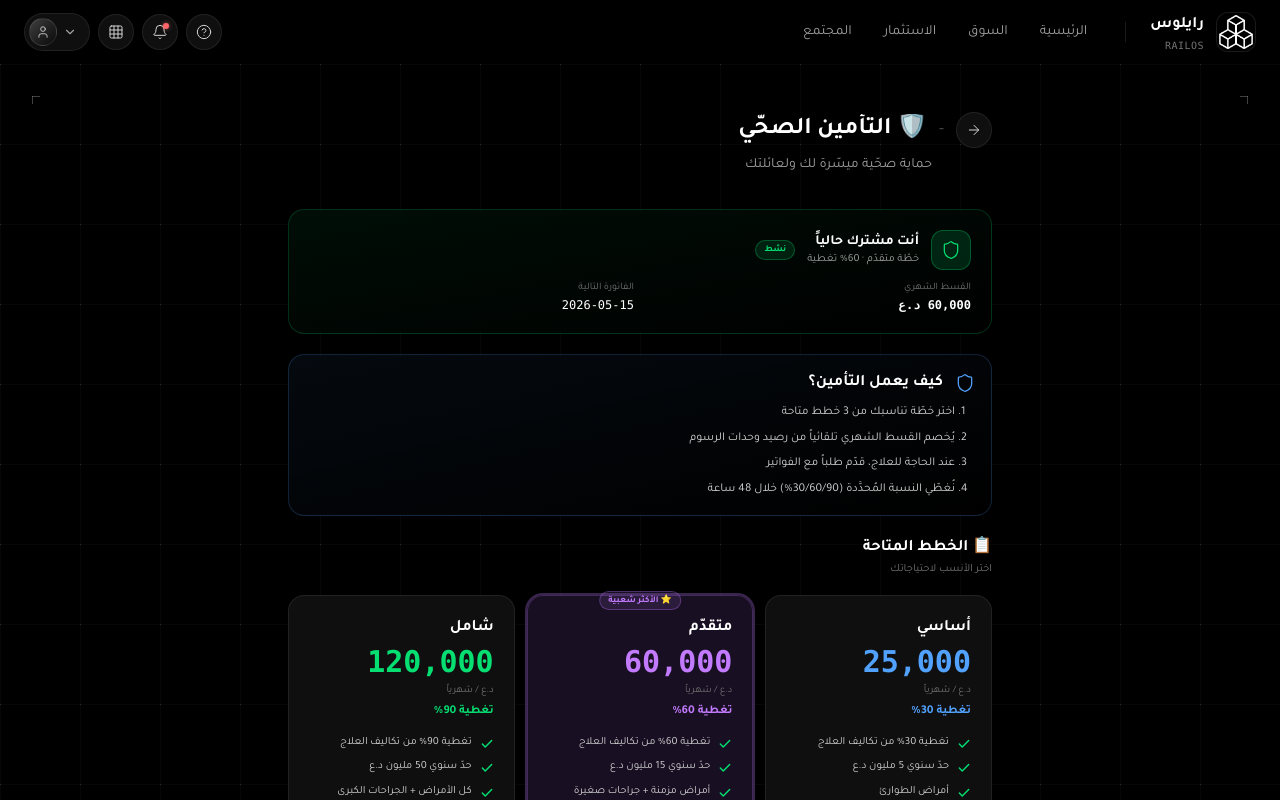
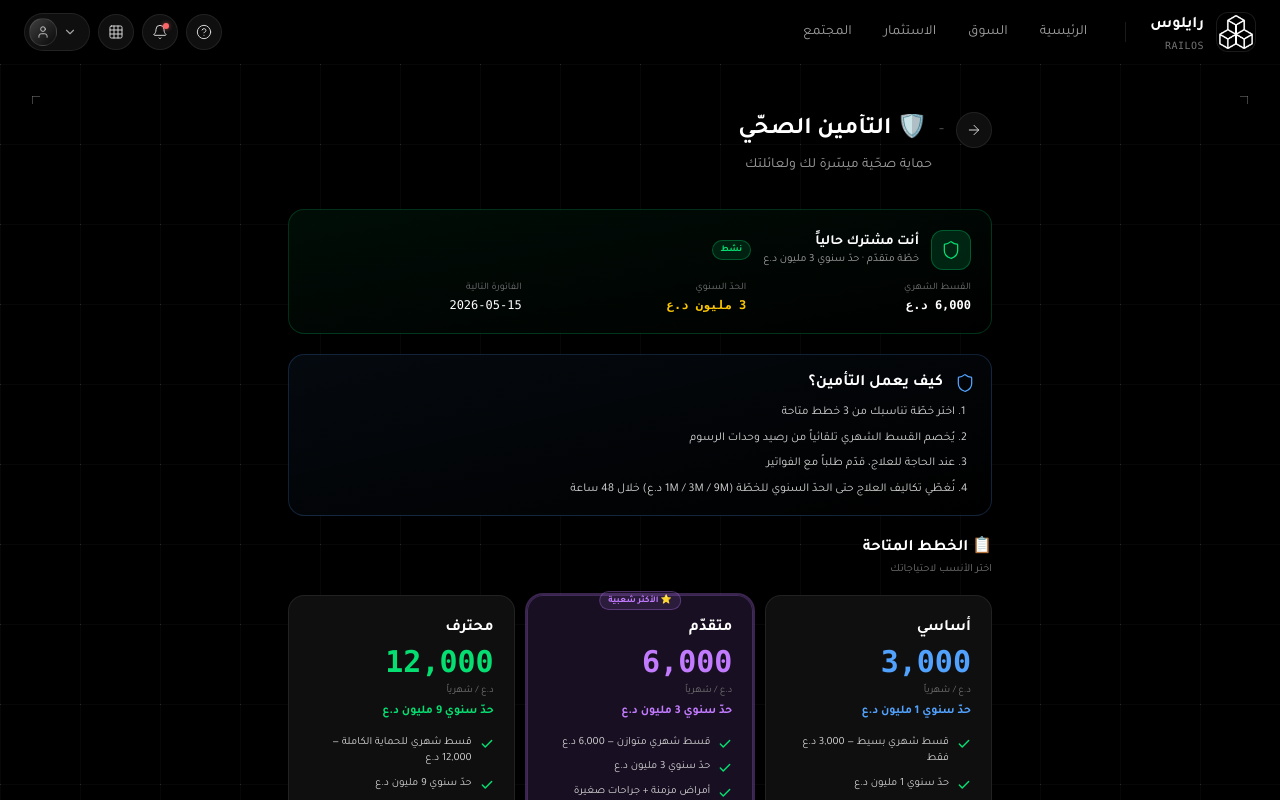
Before and after one commit to railostrade-colla/RailOS, a Next.js app: page /healthcare/insurance in a window 1280 px wide. Shown: the top 800 px of the page. Built offline with nearby package versions, Linux system fonts and the light colour scheme.

Commit message:
ui: cleaner back buttons + market default tab + interactive alerts strip

```diff
--- a/app/(app)/dashboard/page.tsx
+++ b/app/(app)/dashboard/page.tsx
@@ -393,28 +393,38 @@ export default function DashboardPage() {
             })}
           </div>
 
-          {/* ═════════════ § 3: Alerts strip (conditional) ═════════════ */}
+          {/* ═════════════ § 3: Alerts strip (interactive pills) ═════════════ */}
           {alerts.length > 0 && (
-            <div className="bg-yellow-400/[0.04] border border-yellow-400/20 rounded-xl px-3 py-2.5 mb-7 flex items-center gap-2 overflow-x-auto">
-              {alerts.map((a, i) => (
-                <span key={a.id} className="flex items-center gap-2 flex-shrink-0">
+            <div className="mb-7">
+              <div className="flex items-center justify-between mb-2">
+                <span className="text-[11px] text-yellow-400 font-bold flex items-center gap-1.5">
+                  <span className="w-1.5 h-1.5 rounded-full bg-yellow-400 animate-pulse" />
+                  تنبيهات تحتاج انتباهك
+                </span>
+                <button
+                  onClick={() => router.push("/notifications")}
+                  className="text-[10px] text-yellow-400 hover:text-yellow-300 flex items-center gap-1 transition-colors"
+                >
+                  عرض الكل
+                  <ChevronLeft className="w-3 h-3" strokeWidth={2.5} />
+                </button>
+              </div>
+              <div className="flex items-center gap-1.5 overflow-x-auto pb-1 -mx-1 px-1">
+                {alerts.map((a) => (
                   <button
+                    key={a.id}
                     onClick={() => router.push(a.href)}
-                    className="text-[11px] text-neutral-300 hover:text-white whitespace-nowrap flex items-center gap-1.5 transition-colors"
+                    className={cn(
+                      "flex items-center gap-1.5 flex-shrink-0 px-3 py-2 rounded-full border transition-colors text-[11px] font-bold whitespace-nowrap",
+                      "bg-yellow-400/[0.08] border-yellow-400/30 text-yellow-400",
+                      "hover:bg-yellow-400/[0.15] hover:border-yellow-400/50 active:bg-yellow-400/[0.2]"
+                    )}
                   >
-                    <span>{a.icon}</span>
                     <span>{a.title}</span>
+                    <ChevronLeft className="w-3 h-3 opacity-70" strokeWidth={2.5} />
                   </button>
-                  {i < alerts.length - 1 && <span className="text-neutral-700">·</span>}
-                </span>
-              ))}
-              <button
-                onClick={() => router.push("/notifications")}
-                className="mr-auto text-[10px] text-yellow-400 hover:text-yellow-300 flex items-center gap-1 flex-shrink-0 transition-colors"
-              >
-                الكل
-                <ChevronLeft className="w-3 h-3" strokeWidth={2.5} />
-              </button>
+                ))}
+              </div>
             </div>
           )}
 
--- a/app/(app)/healthcare/insurance/page.tsx
+++ b/app/(app)/healthcare/insurance/page.tsx
@@ -19,17 +19,24 @@ const fmtNum = (n: number) => n.toLocaleString("en-US")
 
 const PLAN_FEATURES: Record<InsurancePlan, { features: string[]; covers: string[] }> = {
   basic: {
-    features: ["تغطية 30% من تكاليف العلاج", "حدّ سنوي 5 مليون د.ع", "أمراض الطوارئ"],
-    covers: ["كسور وحوادث", "أمراض موسمية"],
+    features: ["قسط شهري بسيط — 3,000 د.ع فقط", "حدّ سنوي 1 مليون د.ع", "أمراض الطوارئ والحالات البسيطة"],
+    covers: ["كسور وحوادث", "أمراض موسمية", "فحوصات أساسية"],
   },
   advanced: {
-    features: ["تغطية 60% من تكاليف العلاج", "حدّ سنوي 15 مليون د.ع", "أمراض مزمنة + جراحات صغيرة"],
-    covers: ["السكّري", "ارتفاع الضغط", "جراحات اليوم الواحد"],
+    features: ["قسط شهري متوازن — 6,000 د.ع", "حدّ سنوي 3 مليون د.ع", "أمراض مزمنة + جراحات صغيرة"],
+    covers: ["السكّري", "ارتفاع الضغط", "جراحات اليوم الواحد", "الأشعة"],
   },
   comprehensive: {
-    features: ["تغطية 90% من تكاليف العلاج", "حدّ سنوي 50 مليون د.ع", "كل الأمراض + الجراحات الكبرى"],
+    features: ["قسط شهري للحماية الكاملة — 12,000 د.ع", "حدّ سنوي 9 مليون د.ع", "كل الأمراض + الجراحات الكبرى"],
     covers: ["جراحات القلب", "علاج السرطان", "زراعة الأعضاء", "علاج خارج العراق"],
   },
+}
+
+/** عرض الحدّ السنوي بصيغة مختصرة (مثلاً: "1 مليون د.ع"). */
+function fmtAnnualLimit(n: number): string {
+  if (n >= 1_000_000) return `${(n / 1_000_000).toFixed(n % 1_000_000 === 0 ? 0 : 1)} مليون د.ع`
+  if (n >= 1_000) return `${(n / 1_000).toFixed(0)} ألف د.ع`
+  return `${fmtNum(n)} د.ع`
 }
 
 export default function InsurancePage() {
@@ -67,15 +74,19 @@ export default function InsurancePage() {
                 <div>
                   <div className="text-sm font-bold text-white">أنت مشترك حالياً</div>
                   <div className="text-[11px] text-neutral-400">
-                    خطّة {MOCK_INSURANCE_PLANS.find((p) => p.plan === myInsurance.plan)?.name} · {myInsurance.coverage_pct}% تغطية
+                    خطّة {MOCK_INSURANCE_PLANS.find((p) => p.plan === myInsurance.plan)?.name} · حدّ سنوي {fmtAnnualLimit(myInsurance.annual_limit)}
                   </div>
                 </div>
                 <Badge color="green">نشط</Badge>
               </div>
-              <div className="grid grid-cols-2 gap-3 text-xs">
+              <div className="grid grid-cols-3 gap-3 text-xs">
                 <div>
                   <div className="text-[10px] text-neutral-500 mb-0.5">القسط الشهري</div>
                   <div className="text-white font-mono font-bold">{fmtNum(myInsurance.monthly_fee)} د.ع</div>
+                </div>
+                <div>
+                  <div className="text-[10px] text-neutral-500 mb-0.5">الحدّ السنوي</div>
+                  <div className="text-yellow-400 font-mono font-bold">{fmtAnnualLimit(myInsurance.annual_limit)}</div>
                 </div>
                 <div>
                   <div className="text-[10px] text-neutral-500 mb-0.5">الفاتورة التالية</div>
@@ -94,7 +105,7 @@ export default function InsurancePage() {
               <li>اختر خطّة تناسبك من 3 خطط متاحة</li>
               <li>يُخصم القسط الشهري تلقائياً من رصيد وحدات الرسوم</li>
               <li>عند الحاجة للعلاج، قدّم طلباً مع الفواتير</li>
-              <li>نُغطّي النسبة المُحدَّدة (30/60/90%) خلال 48 ساعة</li>
+              <li>نُغطّي تكاليف العلاج حتى الحدّ السنوي للخطّة (1M / 3M / 9M د.ع) خلال 48 ساعة</li>
             </ol>
           </Card>
 
@@ -133,7 +144,7 @@ export default function InsurancePage() {
                     plan.color === "purple" && "text-purple-400",
                     plan.color === "green"  && "text-green-400",
                   )}>
-                    تغطية {plan.coverage_pct}%
+                    حدّ سنوي {fmtAnnualLimit(plan.annual_limit)}
                   </div>
 
                   <div className="space-y-2 mb-4">
@@ -200,6 +211,8 @@ export default function InsurancePage() {
             <>
               <div className="text-xs text-neutral-300 leading-relaxed mb-3">
                 ستشترك في خطّة <span className="text-white font-bold">{plan.name}</span> بقسط شهري <span className="text-white font-bold font-mono">{fmtNum(plan.monthly_fee)}</span> د.ع.
+                <br />
+                الحدّ السنوي للتغطية: <span className="text-yellow-400 font-bold">{fmtAnnualLimit(plan.annual_limit)}</span>.
               </div>
               <div className="bg-blue-400/[0.05] border border-blue-400/[0.2] rounded-xl p-3 text-[11px] text-blue-400">
                 ⚠️ سيتم خصم القسط الأول الآن من رصيد وحدات الرسوم. يمكن إلغاء الاشتراك في أي وقت.
--- a/app/(app)/market/page.tsx
+++ b/app/(app)/market/page.tsx
@@ -49,7 +49,7 @@ function MarketContent() {
   const tabFromUrl = searchParams?.get("tab") as MarketTab | null
   const companyFilter = searchParams?.get("company")
 
-  const [tab, setTab] = useState<MarketTab>(tabFromUrl || "projects")
+  const [tab, setTab] = useState<MarketTab>(tabFromUrl || "news")
   const [search, setSearch] = useState("")
   const [sectorFilter, setSectorFilter] = useState("الكل")
   const [riskFilter, setRiskFilter] = useState("الكل")
@@ -160,13 +160,13 @@ function MarketContent() {
             </div>
           )}
 
-          {/* Tabs (uses Tabs primitive) — 4 tabs: News | Projects | Companies | Offers */}
+          {/* Tabs (uses Tabs primitive) — 4 tabs: News (default) | Projects | Companies | Offers */}
           <div className="mb-4">
             <Tabs
               tabs={[
-                { id: "news", icon: "📰", label: "الأخبار", count: news.length },
-                { id: "projects", icon: "🏗️", label: "المشاريع", count: filteredProjects.length },
-                { id: "companies", icon: "🏢", label: "الشركات", count: filteredCompanies.length },
+                { id: "news", label: "الأخبار", count: news.length },
+                { id: "projects", label: "المشاريع", count: filteredProjects.length },
+                { id: "companies", label: "الشركات", count: filteredCompanies.length },
                 { id: "offers", icon: "✨", label: "العروض", count: mockAds.length + userOffers.length },
               ]}
               activeTab={tab}
--- a/app/(app)/menu/page.tsx
+++ b/app/(app)/menu/page.tsx
@@ -1,11 +1,10 @@
 "use client"
 
 import Link from "next/link"
-import { useRouter } from "next/navigation"
 import {
   Coins, Zap, Star, Shield, Settings, Newspaper,
   HelpCircle, BookOpen, TrendingUp, FileText, Lock, Info, Heart, Building2,
-  HeartPulse, Users, Gift, ChevronRight,
+  HeartPulse, Users, Gift,
 } from "lucide-react"
 import { AppLayout } from "@/components/layout/AppLayout"
 import { GridBackground } from "@/components/layout/GridBackground"
@@ -187,7 +186,6 @@ const menuItems: MenuItem[] = [
 ]
 
 export default function MenuPage() {
-  const router = useRouter()
   return (
     <AppLayout>
       <div className="relative">
@@ -195,22 +193,11 @@ export default function MenuPage() {
 
         <div className="relative z-10 px-4 lg:px-8 py-8 lg:py-12 max-w-screen-2xl mx-auto">
 
-          {/* Back button — same style as menu items */}
-          <button
-            onClick={() => router.back()}
-            className="group flex items-center gap-2 mb-5 px-3 py-2 rounded-xl bg-white/[0.05] border border-white/[0.08] hover:bg-white/[0.08] transition-colors"
-          >
-            <div className="w-8 h-8 rounded-lg bg-neutral-300/5 border border-neutral-300/20 flex items-center justify-center group-hover:scale-105 transition-transform">
-              <ChevronRight className="w-4 h-4 text-neutral-300" strokeWidth={1.5} />
-            </div>
-            <span className="text-sm text-neutral-200 font-medium">رجوع</span>
-          </button>
-
           <PageHeader
             badge="MAIN MENU · 17 SHORTCUTS"
             title="القائمة الرئيسية"
             description="كل اختصارات Railos في مكان واحد"
-            showBack={false}
+            showBack={true}
           />
 
           {/* Grid - 4 cols always (mobile flat, desktop carded) */}
--- a/app/(app)/profile/page.tsx
+++ b/app/(app)/profile/page.tsx
@@ -124,7 +124,7 @@ export default function ProfilePage() {
 
         <div className="relative z-10 px-4 lg:px-8 py-8 lg:py-12 max-w-3xl mx-auto pb-20">
 
-          <PageHeader title="ملفي الشخصي" subtitle="إدارة حسابك" backHref="/dashboard" />
+          <PageHeader title="ملفي الشخصي" subtitle="إدارة حسابك" showBack={false} />
 
           {/* ═══ § 1 Profile Card (Hero) ═══ */}
           <Card variant="gradient" color="purple" className="mb-6">
--- a/components/admin/panels/HealthcareAdminPanel.tsx
+++ b/components/admin/panels/HealthcareAdminPanel.tsx
@@ -295,7 +295,7 @@ export function HealthcareAdminPanel() {
                 <TH>المستخدم</TH>
                 <TH>الخطّة</TH>
                 <TH>القسط الشهري</TH>
-                <TH>التغطية</TH>
+                <TH>الحدّ السنوي</TH>
                 <TH>الفاتورة التالية</TH>
                 <TH>الحالة</TH>
               </THead>
@@ -303,9 +303,9 @@ export function HealthcareAdminPanel() {
                 {MOCK_INSURANCE_SUBSCRIPTIONS.map((s) => (
                   <TR key={s.id}>
                     <TD>{s.user_name || s.user_id}</TD>
-                    <TD>{s.plan === "basic" ? "أساسي" : s.plan === "advanced" ? "متقدّم" : "شامل"}</TD>
+                    <TD>{s.plan === "basic" ? "أساسي" : s.plan === "advanced" ? "متقدّم" : "محترف"}</TD>
                     <TD><span className="font-mono">{fmtNum(s.monthly_fee)}</span></TD>
-                    <TD>{s.coverage_pct}%</TD>
+                    <TD><span className="font-mono text-yellow-400">{fmtNum(s.annual_limit)}</span></TD>
                     <TD><span className="text-[11px] text-neutral-500">{s.next_billing}</span></TD>
                     <TD>
                       <Badge
--- a/lib/mock-data/healthcare.ts
+++ b/lib/mock-data/healthcare.ts
@@ -54,7 +54,10 @@ export interface InsuranceSubscription {
   user_name?: string
   plan: InsurancePlan
   monthly_fee: number
-  coverage_pct: number
+  /** السقف السنوي بالدينار العراقي (الحد الأقصى للتغطية في السنة). */
+  annual_limit: number
+  /** Deprecated — احتُفظ به للتوافق الخلفي. الجديد: annual_limit. */
+  coverage_pct?: number
   started_at: string
   next_billing: string
   status: InsuranceStatus
@@ -344,17 +347,17 @@ export const MOCK_HEALTHCARE_APPLICATIONS: HealthcareApplication[] = [
 // Insurance subscriptions (5)
 // ──────────────────────────────────────────────────────────────────────────
 export const MOCK_INSURANCE_PLANS = [
-  { plan: "basic" as const,         name: "أساسي",   monthly_fee: 25_000,  coverage_pct: 30, color: "blue" as const },
-  { plan: "advanced" as const,      name: "متقدّم",  monthly_fee: 60_000,  coverage_pct: 60, color: "purple" as const },
-  { plan: "comprehensive" as const, name: "شامل",    monthly_fee: 120_000, coverage_pct: 90, color: "green" as const },
+  { plan: "basic" as const,         name: "أساسي",   monthly_fee:  3_000, annual_limit: 1_000_000, color: "blue" as const },
+  { plan: "advanced" as const,      name: "متقدّم",  monthly_fee:  6_000, annual_limit: 3_000_000, color: "purple" as const },
+  { plan: "comprehensive" as const, name: "محترف",   monthly_fee: 12_000, annual_limit: 9_000_000, color: "green" as const },
 ]
 
 export const MOCK_INSURANCE_SUBSCRIPTIONS: InsuranceSubscription[] = [
-  { id: "is-1", user_id: "abc123def456", user_name: "أحمد محمد",  plan: "advanced",      monthly_fee: 60_000,  coverage_pct: 60, started_at: "2026-01-15", next_billing: "2026-05-15", status: "active" },
-  { id: "is-2", user_id: "u2",            user_name: "علي حسن",     plan: "comprehensive", monthly_fee: 120_000, coverage_pct: 90, started_at: "2025-11-01", next_billing: "2026-05-01", status: "active" },
-  { id: "is-3", user_id: "u3",            user_name: "محمد أحمد",  plan: "basic",         monthly_fee: 25_000,  coverage_pct: 30, started_at: "2026-02-20", next_billing: "2026-05-20", status: "active" },
-  { id: "is-4", user_id: "u5",            user_name: "نور الدين",  plan: "advanced",      monthly_fee: 60_000,  coverage_pct: 60, started_at: "2026-03-10", next_billing: "2026-05-10", status: "paused" },
-  { id: "is-5", user_id: "u9",            user_name: "هدى صبري",   plan: "basic",         monthly_fee: 25_000,  coverage_pct: 30, started_at: "2025-08-05", next_billing: "—",          status: "cancelled" },
+  { id: "is-1", user_id: "abc123def456", user_name: "أحمد محمد",  plan: "advanced",      monthly_fee:  6_000, annual_limit: 3_000_000, started_at: "2026-01-15", next_billing: "2026-05-15", status: "active" },
+  { id: "is-2", user_id: "u2",            user_name: "علي حسن",     plan: "comprehensive", monthly_fee: 12_000, annual_limit: 9_000_000, started_at: "2025-11-01", next_billing: "2026-05-01", status: "active" },
+  { id: "is-3", user_id: "u3",            user_name: "محمد أحمد",  plan: "basic",         monthly_fee:  3_000, annual_limit: 1_000_000, started_at: "2026-02-20", next_billing: "2026-05-20", status: "active" },
+  { id: "is-4", user_id: "u5",            user_name: "نور الدين",  plan: "advanced",      monthly_fee:  6_000, annual_limit: 3_000_000, started_at: "2026-03-10", next_billing: "2026-05-10", status: "paused" },
+  { id: "is-5", user_id: "u9",            user_name: "هدى صبري",   plan: "basic",         monthly_fee:  3_000, annual_limit: 1_000_000, started_at: "2025-08-05", next_billing: "—",          status: "cancelled" },
 ]
 
 // ──────────────────────────────────────────────────────────────────────────
```
